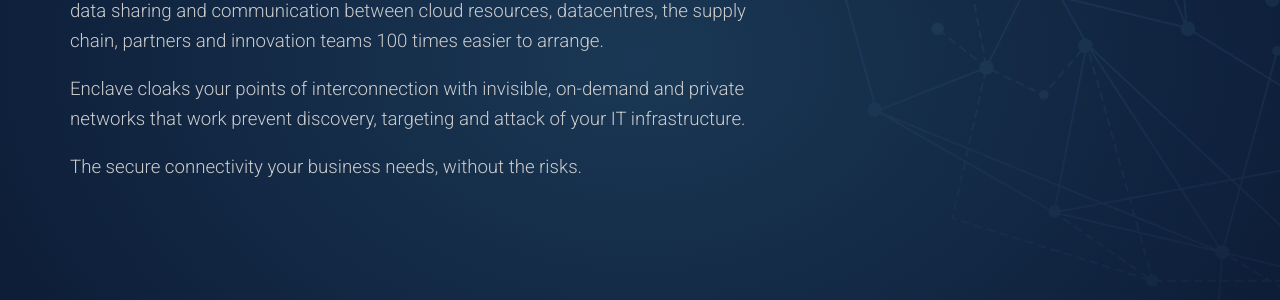
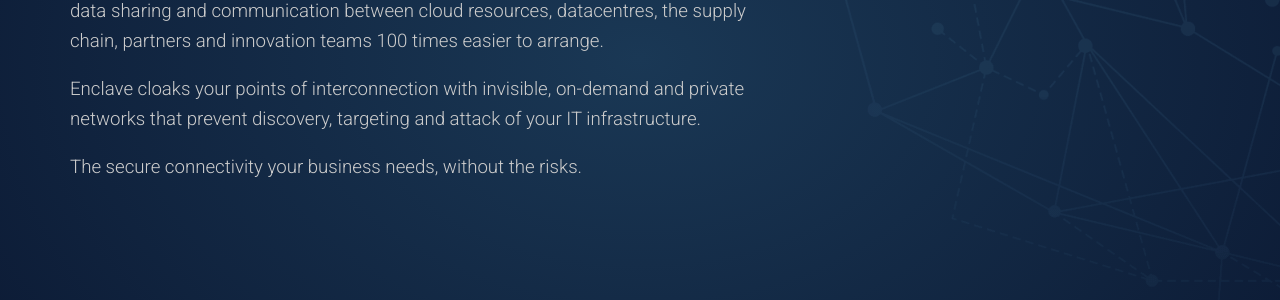
Before and after one commit to westgatecyber/westgatecyber.github.io, a Jekyll site: the page built from index.html, in a window 1280 px wide. Shown: the part 392-692 px from the top of the page. Built offline with Jekyll 4.4.1, drawn with Linux system fonts in a browser that asks for light colours; nearby versions of some CDN libraries.

Commit message:
Update index.html

```diff
--- a/index.html
+++ b/index.html
@@ -9,7 +9,7 @@ redirect_from:
 
     <h1 id="strapline">Stealth networks</h1>
     <p class="summary">Westgate Cyber Security is the British company behind <a href="https://enclave.io" target="_blank">https://enclave.io</a> — a secure new patent-pending computer networking technology which makes collaboration, data sharing and communication between cloud resources, datacentres, the supply chain, partners and innovation teams 100 times easier to arrange.</p>
-    <p class="summary">Enclave cloaks your points of interconnection with invisible, on-demand and private networks that work prevent discovery, targeting and attack of your IT infrastructure.</p>
+    <p class="summary">Enclave cloaks your points of interconnection with invisible, on-demand and private networks that prevent discovery, targeting and attack of your IT infrastructure.</p>
     <p class="summary">The secure connectivity your business needs, without the risks.</p>
 
     <!--
```
